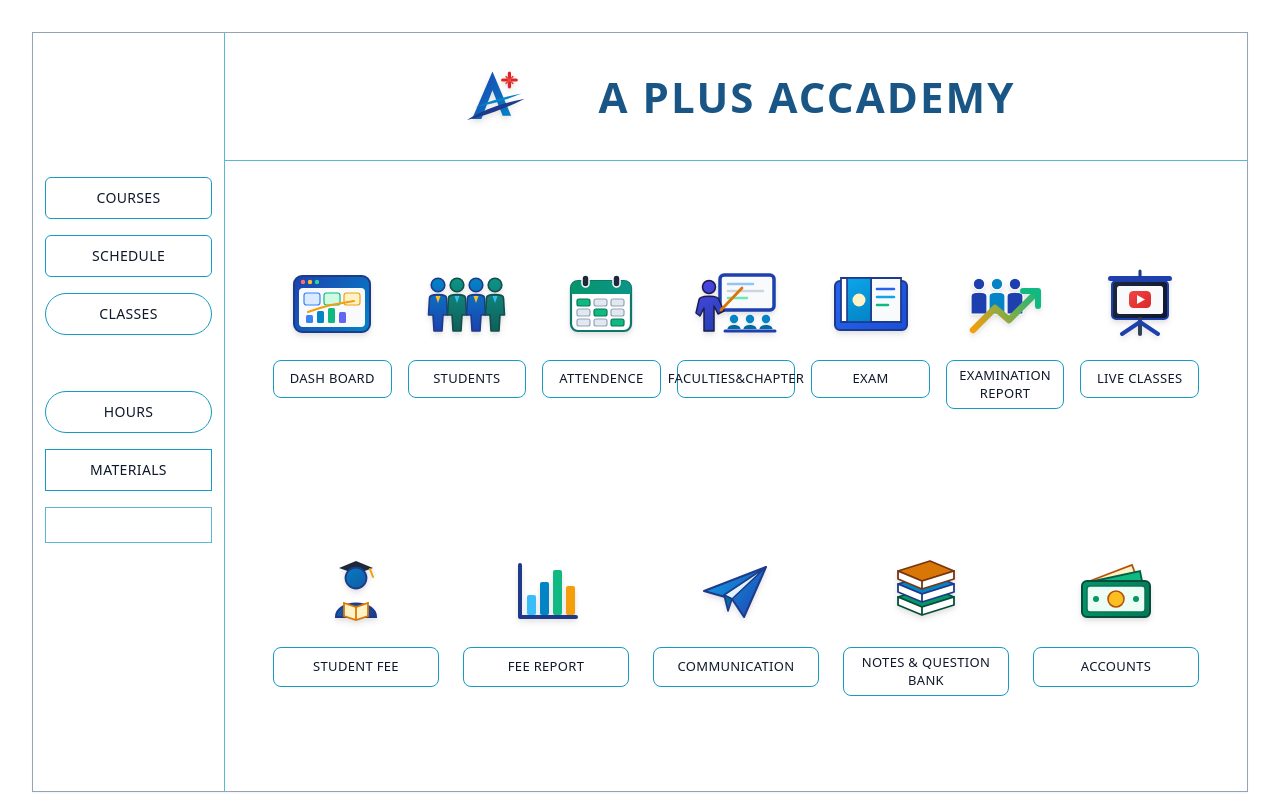
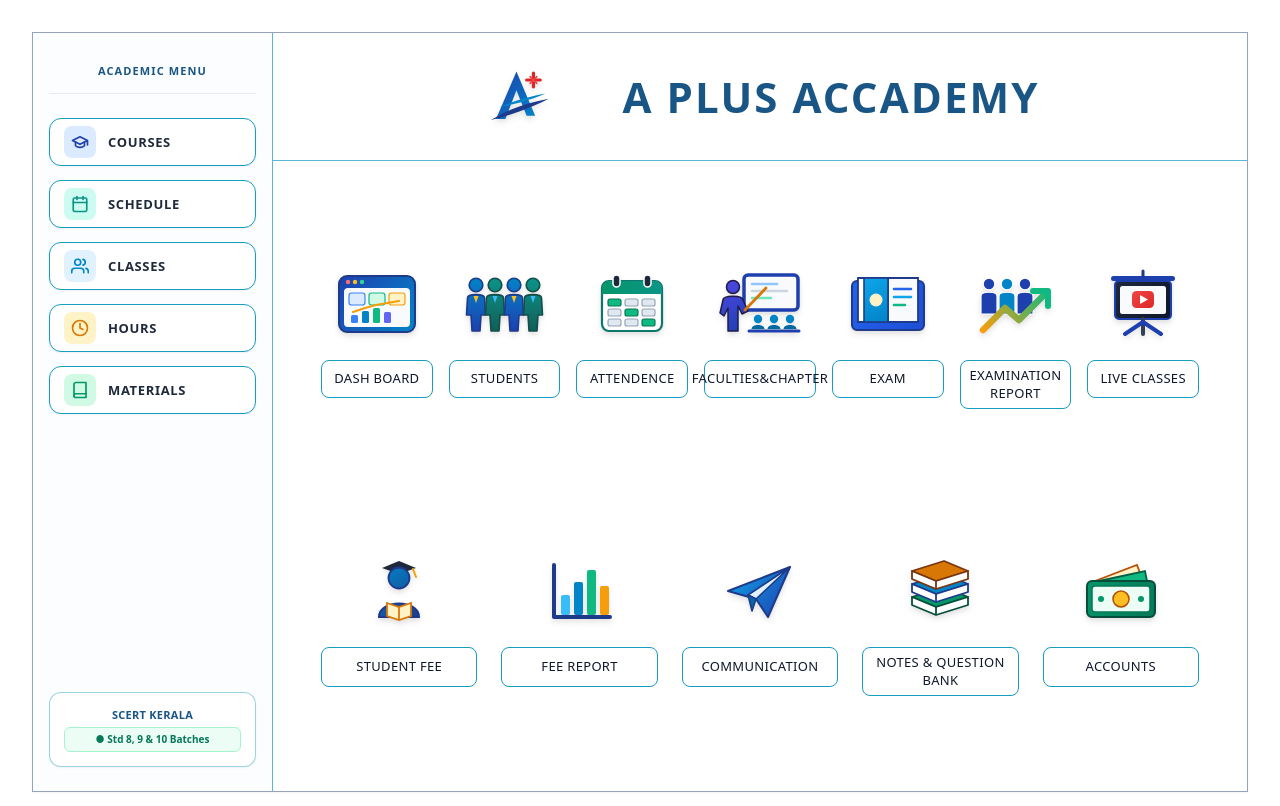
Before and after one commit to basilahammedmt-cmd/institution-app, a Next.js app in the folder web-app/: page / in a window 1280 px wide. Shown: the top 806 px of the page. Built offline with nearby package versions, Linux system fonts and the light colour scheme.

Commit message:
style: standardize left sidebar into equal-length boxes with attractive icons

```diff
--- a/web-app/src/app/page.tsx
+++ b/web-app/src/app/page.tsx
@@ -400,11 +400,65 @@ export default function APlusAcademyPortal() {
   ];
 
   const leftSideButtons = [
-    { id: "courses", label: "COURSES", rounded: "rounded-md", spacerBefore: false },
-    { id: "schedule", label: "SCHEDULE", rounded: "rounded-md", spacerBefore: false },
-    { id: "classes", label: "CLASSES", rounded: "rounded-full", spacerBefore: false },
-    { id: "hours", label: "HOURS", rounded: "rounded-full", spacerBefore: true },
-    { id: "materials", label: "MATERIALS", rounded: "rounded-none", spacerBefore: false },
+    {
+      id: "courses",
+      label: "COURSES",
+      bgLight: "#dbeafe",
+      svg: (
+        <svg width="18" height="18" viewBox="0 0 24 24" fill="none" stroke="#1e40af" strokeWidth="2.2" strokeLinecap="round" strokeLinejoin="round">
+          <path d="M22 10v6M2 10l10-5 10 5-10 5z" />
+          <path d="M6 12v5c3 3 9 3 12 0v-5" />
+        </svg>
+      ),
+    },
+    {
+      id: "schedule",
+      label: "SCHEDULE",
+      bgLight: "#ccfbf1",
+      svg: (
+        <svg width="18" height="18" viewBox="0 0 24 24" fill="none" stroke="#0d9488" strokeWidth="2.2" strokeLinecap="round" strokeLinejoin="round">
+          <rect x="3" y="4" width="18" height="18" rx="2" ry="2" />
+          <line x1="16" y1="2" x2="16" y2="6" />
+          <line x1="8" y1="2" x2="8" y2="6" />
+          <line x1="3" y1="10" x2="21" y2="10" />
+        </svg>
+      ),
+    },
+    {
+      id: "classes",
+      label: "CLASSES",
+      bgLight: "#e0f2fe",
+      svg: (
+        <svg width="18" height="18" viewBox="0 0 24 24" fill="none" stroke="#0284c7" strokeWidth="2.2" strokeLinecap="round" strokeLinejoin="round">
+          <path d="M17 21v-2a4 4 0 0 0-4-4H5a4 4 0 0 0-4 4v2" />
+          <circle cx="9" cy="7" r="4" />
+          <path d="M23 21v-2a4 4 0 0 0-3-3.87" />
+          <path d="M16 3.13a4 4 0 0 1 0 7.75" />
+        </svg>
+      ),
+    },
+    {
+      id: "hours",
+      label: "HOURS",
+      bgLight: "#fef3c7",
+      svg: (
+        <svg width="18" height="18" viewBox="0 0 24 24" fill="none" stroke="#d97706" strokeWidth="2.2" strokeLinecap="round" strokeLinejoin="round">
+          <circle cx="12" cy="12" r="10" />
+          <polyline points="12 6 12 12 16 14" />
+        </svg>
+      ),
+    },
+    {
+      id: "materials",
+      label: "MATERIALS",
+      bgLight: "#d1fae5",
+      svg: (
+        <svg width="18" height="18" viewBox="0 0 24 24" fill="none" stroke="#059669" strokeWidth="2.2" strokeLinecap="round" strokeLinejoin="round">
+          <path d="M4 19.5A2.5 2.5 0 0 1 6.5 17H20" />
+          <path d="M6.5 2H20v20H6.5A2.5 2.5 0 0 1 4 19.5v-15A2.5 2.5 0 0 1 6.5 2z" />
+        </svg>
+      ),
+    },
   ];
 
   const handleAddStudent = (e: React.FormEvent) => {
@@ -509,19 +563,52 @@ export default function APlusAcademyPortal() {
       {/* Outer Framed Canvas matching PDF border */}
       <div className="w-full max-w-[1360px] min-h-[760px] border border-slate-400 bg-white flex relative shadow-sm">
         {/* Left Sidebar Column (COURSES, SCHEDULE, CLASSES, HOURS, MATERIALS) */}
-        <div className="w-40 md:w-48 border-r border-[#169bc2]/70 flex flex-col pt-36 px-3 space-y-4 flex-shrink-0">
-          {leftSideButtons.map((btn) => (
-            <React.Fragment key={btn.id}>
-              {btn.spacerBefore && <div className="h-6" />}
-              <button
-                onClick={() => setActiveView(btn.id)}
-                className={`border-[1.6px] border-[#169bc2] bg-white hover:bg-sky-50 text-slate-900 w-full py-2.5 px-3 text-xs md:text-sm font-medium tracking-wide text-center transition ${btn.rounded}`}
-              >
-                {btn.label}
-              </button>
-            </React.Fragment>
-          ))}
-          <div className="h-9 w-full border border-[#169bc2]/70 mt-2" />
+        <div className="w-52 md:w-60 border-r border-[#169bc2]/70 bg-slate-50/40 flex flex-col justify-between py-6 px-4 flex-shrink-0">
+          <div>
+            <div className="mb-6 pb-3 border-b border-slate-200/80 text-center">
+              <span className="text-[11px] font-extrabold uppercase tracking-widest text-[#195685]">
+                ACADEMIC MENU
+              </span>
+            </div>
+
+            <div className="space-y-3.5 mt-4">
+              {leftSideButtons.map((btn) => {
+                const isActive = activeView === btn.id;
+                return (
+                  <button
+                    key={btn.id}
+                    onClick={() => setActiveView(btn.id)}
+                    className={`w-full h-12 px-3.5 rounded-xl border-[1.8px] flex items-center gap-3 transition-all duration-200 shadow-sm group ${
+                      isActive
+                        ? "bg-[#195685] border-[#195685] text-white shadow-md scale-[1.02]"
+                        : "bg-white border-[#169bc2] text-slate-800 hover:border-[#195685] hover:bg-sky-50/60 hover:-translate-y-0.5"
+                    }`}
+                  >
+                    <span
+                      className="w-8 h-8 rounded-lg flex items-center justify-center flex-shrink-0 transition-transform group-hover:scale-110"
+                      style={{
+                        backgroundColor: isActive ? "rgba(255,255,255,0.92)" : btn.bgLight,
+                      }}
+                    >
+                      {btn.svg}
+                    </span>
+                    <span className="text-xs md:text-[13px] font-bold tracking-wider truncate">
+                      {btn.label}
+                    </span>
+                  </button>
+                );
+              })}
+            </div>
+          </div>
+
+          <div className="p-3.5 rounded-xl border border-cyan-600/40 bg-white shadow-sm text-center space-y-1">
+            <div className="text-[11px] font-extrabold text-[#195685] tracking-wide">
+              SCERT KERALA
+            </div>
+            <div className="text-[10px] font-semibold text-emerald-700 bg-emerald-50 py-1 px-2 rounded-md border border-emerald-200">
+              ● Std 8, 9 & 10 Batches
+            </div>
+          </div>
         </div>
 
         {/* Right Main Area */}
```
Also changed, not shown: 1 other file (tests, documents, lock files or other folders).
